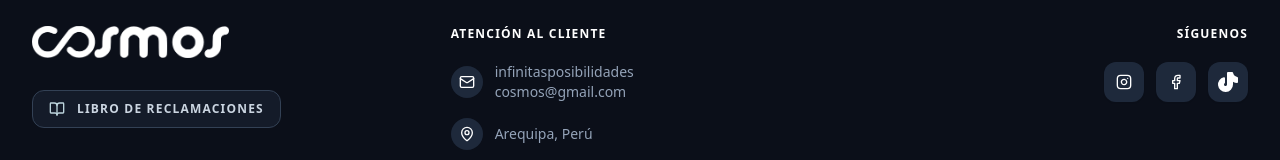
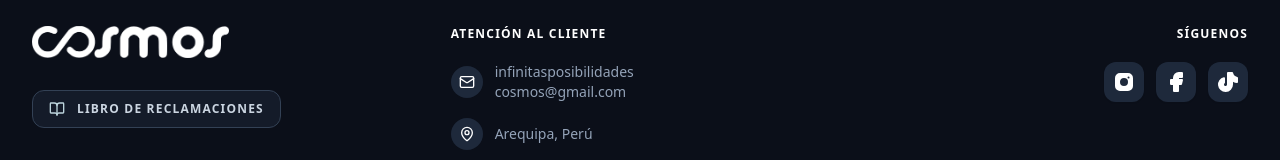
Before and after one commit to Lordfoz123/cosmos-heladeria, a Next.js app: page / in a window 1280 px wide. Shown: the part 1763-1923 px from the top of the page. Built offline with nearby package versions, Linux system fonts and the light colour scheme; no server answers; the database is empty.

Commit message:
🎨 Diseño: redes sociales uniformes y consistentes

```diff
--- a/src/components/ShopFooter.tsx
+++ b/src/components/ShopFooter.tsx
@@ -56,10 +56,10 @@ export default function ShopFooter() {
             <h4 className="text-white font-bold tracking-wide text-xs mb-1 uppercase tracking-widest">Síguenos</h4>
             <div className="flex gap-3">
               <a href="https://www.instagram.com/cosmos.helados/" target="_blank" rel="noopener noreferrer" className="w-10 h-10 rounded-xl bg-slate-800 flex items-center justify-center hover:bg-[#bcd4dc] hover:text-slate-900 transition-all hover:scale-110 shadow-sm text-white">
-                  <Instagram className="w-4 h-4" />
+                  <svg xmlns="http://www.w3.org/2000/svg" width="24" height="24" viewBox="0 0 24 24" fill="currentColor" className="icon icon-tabler icons-tabler-filled icon-tabler-brand-instagram"><path stroke="none" d="M0 0h24v24H0z" fill="none" /><path d="M16 3a5 5 0 0 1 5 5v8a5 5 0 0 1 -5 5h-8a5 5 0 0 1 -5 -5v-8a5 5 0 0 1 5 -5zm-4 5a4 4 0 0 0 -3.995 3.8l-.005 .2a4 4 0 1 0 4 -4m4.5 -1.5a1 1 0 0 0 -.993 .883l-.007 .127a1 1 0 0 0 1.993 .117l.007 -.127a1 1 0 0 0 -1 -1" /></svg>
               </a>
               <a href="https://www.facebook.com/profile.php?id=61552713584524" target="_blank" rel="noopener noreferrer" className="w-10 h-10 rounded-xl bg-slate-800 flex items-center justify-center hover:bg-[#bcd4dc] hover:text-slate-900 transition-all hover:scale-110 shadow-sm text-white">
-                  <Facebook className="w-4 h-4" />
+                  <svg xmlns="http://www.w3.org/2000/svg" width="24" height="24" viewBox="0 0 24 24" fill="currentColor" className="icon icon-tabler icons-tabler-filled icon-tabler-brand-facebook"><path stroke="none" d="M0 0h24v24H0z" fill="none" /><path d="M18 2a1 1 0 0 1 .993 .883l.007 .117v4a1 1 0 0 1 -.883 .993l-.117 .007h-3v1h3a1 1 0 0 1 .991 1.131l-.02 .112l-1 4a1 1 0 0 1 -.858 .75l-.113 .007h-2v6a1 1 0 0 1 -.883 .993l-.117 .007h-4a1 1 0 0 1 -.993 -.883l-.007 -.117v-6h-2a1 1 0 0 1 -.993 -.883l-.007 -.117v-4a1 1 0 0 1 .883 -.993l.117 -.007h2v-1a6 6 0 0 1 5.775 -5.996l.225 -.004h3z" /></svg>
               </a>
               {/* 🔥 ICONO DE TIKTOK 🔥 */}
               <a href="https://www.tiktok.com/@cosmos.helados" target="_blank" rel="noopener noreferrer" className="w-10 h-10 rounded-xl bg-slate-800 flex items-center justify-center hover:bg-[#bcd4dc] hover:text-slate-900 transition-all hover:scale-110 shadow-sm text-white">
```
